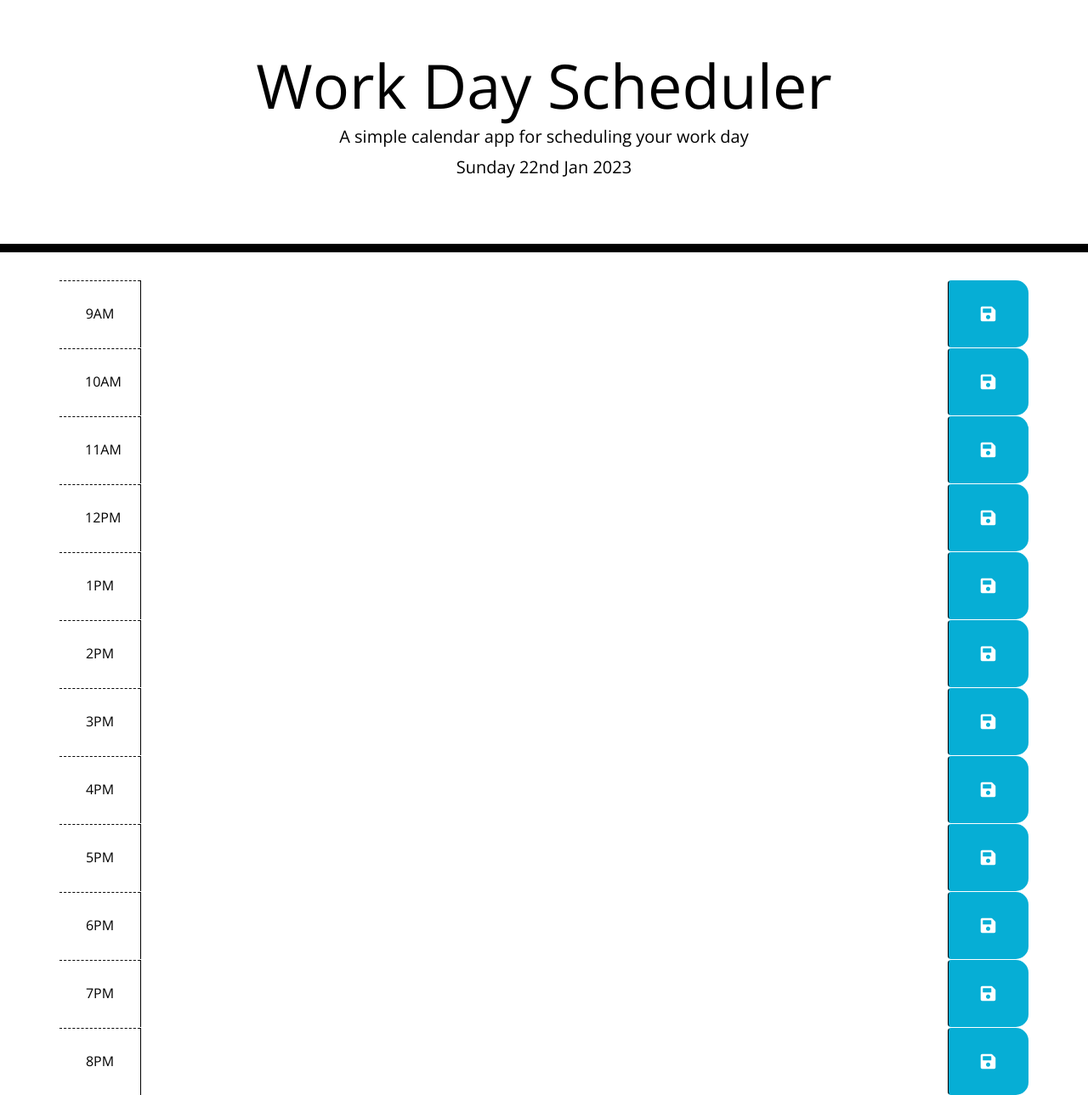
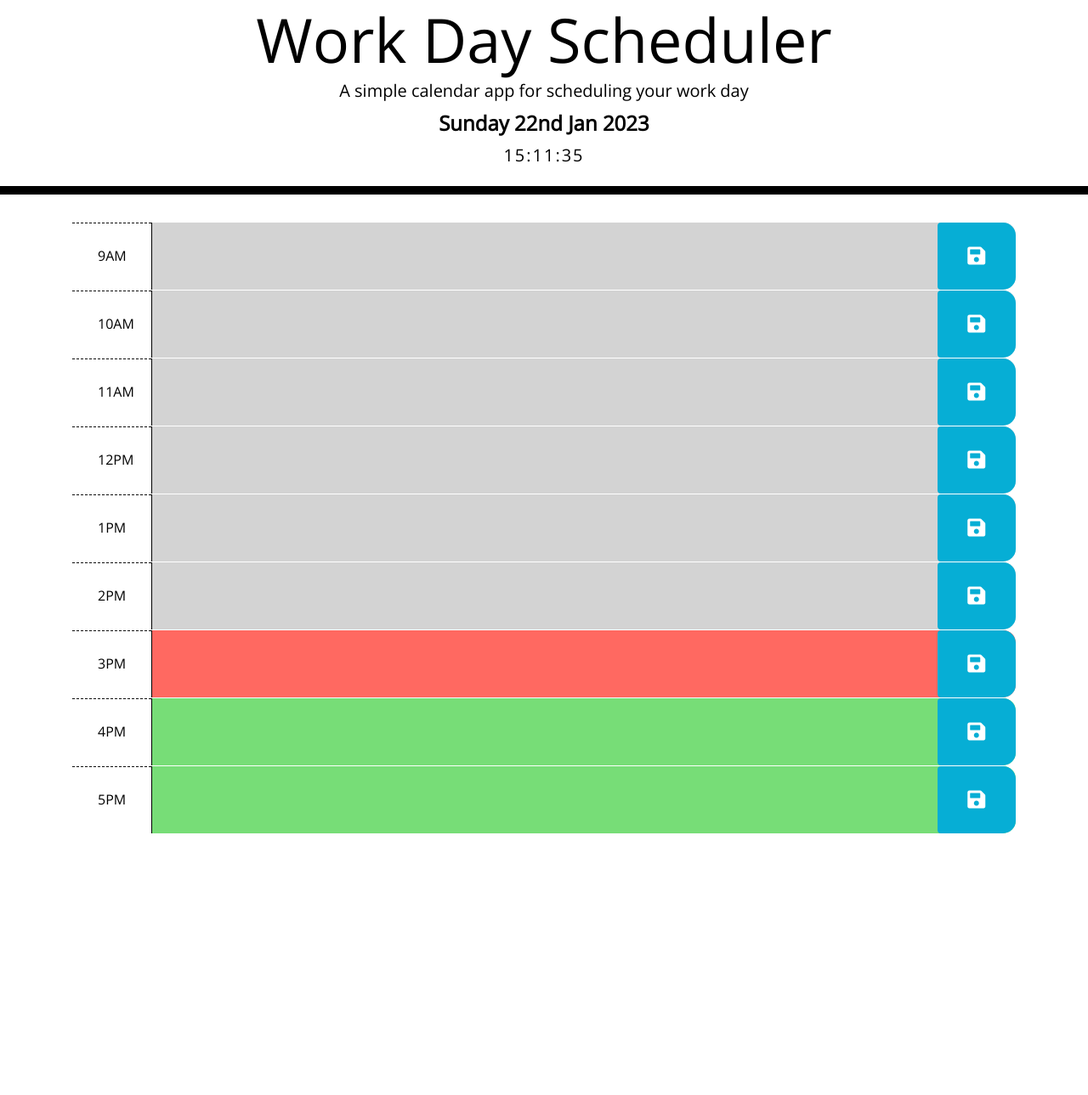
Before and after one commit to rbrd87/work-day-scheduler, a plain HTML site: page index.html in a window 1280 px wide. Shown: the part 7-1296 px from the top of the page at 85% size. After the commit the page ends 988 px from the top, so only its background shows below. Drawn offline with nearby package versions, Linux system fonts and the light colour scheme.

Commit message:
Creates a function to save the event descriptions input by the user, also created a function to retrieve said events and display on page

```diff
--- a/assets/css/style.css
+++ b/assets/css/style.css
@@ -1,3 +1,8 @@
+* {
+  margin: 0;
+  padding: 0;
+}
+
 body {
   font-family: 'Open Sans', sans-serif;
   font-size: 16px;
@@ -13,12 +18,23 @@ textarea {
   padding: 10px;
 }
 
+#currentDay {
+  font-size: 24px;
+  font-weight: 700;
+}
+
+#currentTime {
+  text-transform: uppercase;
+  letter-spacing: 2px;
+}
+
 .jumbotron {
   text-align: center;
   background-color: transparent;
   color: black;
   border-radius: 0;
   border-bottom: 10px solid black;
+  padding: 10px;
 }
 
 .description {
@@ -28,6 +44,7 @@ textarea {
 .time-block {
   text-align: center;
   border-radius: 15px;
+  margin: 0 auto;
 }
 
 .row {
@@ -62,16 +79,15 @@ textarea {
 }
 
 .saveBtn {
-  font-size: 20px;
-  border-left: 1px solid black;
+  font-size: 18px;
+  background-color: #06aed5;
   border-top-right-radius: 15px;
   border-bottom-right-radius: 15px;
-  background-color: #06aed5;
   color: white;
 }
 
 .saveBtn:hover {
-  font-size: 26px;
+  font-size: 24px;
   transition: all 0.2s ease-in-out;
 }
 
--- a/assets/js/script.js
+++ b/assets/js/script.js
@@ -1,5 +1,8 @@
 // Moment JS for the date in the jumbrotron
-$("#currentDay").text(moment().format("dddd Do MMM YYYY"));
+setInterval(function () {
+    $("#currentDay").text(moment().format("dddd Do MMM YYYY"))
+    $("#currentTime").text(moment().format("HH:mm:ss"));
+}, 1000);
 
 function timeBlockState() {
     // Gets the current hour and data index of the hours timeblock store them in variables
@@ -20,3 +23,34 @@ function timeBlockState() {
         }
     }
 }
+
+// Setting an on click function for the saveBtn
+$('.saveBtn').on('click', function () {
+    // Using 'this' gets the siblings of the saveBtn, (the div containing the hour and the textarea for the description)
+    // Saves the text with the class .hour into a variable called eventTime
+    var eventTime = $(this).siblings('.hour').text()
+    // Saves the text value of the users text entered in the textarea to a variable called eventDescription
+    var eventDescription = $(this).siblings('.description').val()
+    // Using the above variables, I am able to save the items into an object in local storage
+    localStorage.setItem(eventTime, eventDescription)
+    console.log(localStorage)
+}
+)
+
+// Created a function to retrieve the saved items in local storage and display them in the right hour blocks
+function retrieveEvent() {
+    // The function targets the .hour class and will perform the function 'for each' hour
+    $('.hour').each(function () {
+        // First of all, the function will get the hour blocks label e.g 9am and store it in the variable hourBlockLabel (using 'this' as we are already targetting .hour class)
+        var hourBlockLabel = $(this).text()
+        // The function will then 'get' a key that matches the text from the hourBlockLabel variable
+        var savedTime = localStorage.getItem(hourBlockLabel)
+        // When it finds a match, the function will then target the siblings of that particular hour block and populate the field with the class .description
+        $(this).siblings('.description').val(savedTime)
+    })
+}
+
+// Calling the timeBlockState function to display the correct colours needed
+timeBlockState();
+// Calling the retrieveEvent function to display the saved events
+retrieveEvent();
--- a/index.html
+++ b/index.html
@@ -18,68 +18,54 @@
     <h1 class="display-3">Work Day Scheduler</h1>
     <p class="lead">A simple calendar app for scheduling your work day</p>
     <p id="currentDay" class="lead"></p>
+    <p id="currentTime" class="lead"></p>
   </header>
   <div class="container">
     <!-- Timeblocks go here -->
     <div class="row time-block" data-index="9">
       <div class="col-1 hour">9AM</div>
       <textarea class="col-10 description" id="9"></textarea>
-      <button class="btn saveBtn col-1"><i class="fas fa-save"></i></button>
+      <button class="btn saveBtn col-1"><i class="fas fa-save fa-lg"></i></button>
     </div>
     <div class="row time-block" data-index="10">
       <div class="col-1 hour">10AM</div>
       <textarea class="col-10 description" id="10"></textarea>
-      <button class="btn saveBtn col-1"><i class="fas fa-save"></i></button>
+      <button class="btn saveBtn col-1"><i class="fas fa-save fa-lg"></i></button>
     </div>
     <div class="row time-block" data-index="11">
       <div class="col-1 hour">11AM</div>
       <textarea class="col-10 description" id="11"></textarea>
-      <button class="btn saveBtn col-1"><i class="fas fa-save"></i></button>
+      <button class="btn saveBtn col-1"><i class="fas fa-save fa-lg"></i></button>
     </div>
     <div class="row time-block" data-index="12">
       <div class="col-1 hour">12PM</div>
       <textarea class="col-10 description" id="12"></textarea>
-      <button class="btn saveBtn col-1"><i class="fas fa-save"></i></button>
+      <button class="btn saveBtn col-1"><i class="fas fa-save fa-lg"></i></button>
     </div>
     <div class="row time-block" data-index="13">
       <div class="col-1 hour">1PM</div>
       <textarea class="col-10 description" id="10"></textarea>
-      <button class="btn saveBtn col-1"><i class="fas fa-save"></i></button>
+      <button class="btn saveBtn col-1"><i class="fas fa-save fa-lg"></i></button>
     </div>
     <div class="row time-block" data-index="14">
       <div class="col-1 hour">2PM</div>
       <textarea class="col-10 description" id="14"></textarea>
-      <button class="btn saveBtn col-1"><i class="fas fa-save"></i></button>
+      <button class="btn saveBtn col-1"><i class="fas fa-save fa-lg"></i></button>
     </div>
     <div class="row time-block" data-index="15">
       <div class="col-1 hour">3PM</div>
       <textarea class="col-10 description" id="15"></textarea>
-      <button class="btn saveBtn col-1"><i class="fas fa-save"></i></button>
+      <button class="btn saveBtn col-1"><i class="fas fa-save fa-lg"></i></button>
     </div>
     <div class="row time-block" data-index="16">
       <div class="col-1 hour">4PM</div>
       <textarea class="col-10 description" id="16"></textarea>
-      <button class="btn saveBtn col-1"><i class="fas fa-save"></i></button>
+      <button class="btn saveBtn col-1"><i class="fas fa-save fa-lg"></i></button>
     </div>
     <div class="row time-block" data-index="17">
       <div class="col-1 hour">5PM</div>
-      <textarea class="col-10 description" id="14"></textarea>
-      <button class="btn saveBtn col-1"><i class="fas fa-save"></i></button>
-    </div>
-    <div class="row time-block" data-index="18">
-      <div class="col-1 hour">6PM</div>
-      <textarea class="col-10 description" id="14"></textarea>
-      <button class="btn saveBtn col-1"><i class="fas fa-save"></i></button>
-    </div>
-    <div class="row time-block" data-index="19">
-      <div class="col-1 hour">7PM</div>
-      <textarea class="col-10 description" id="14"></textarea>
-      <button class="btn saveBtn col-1"><i class="fas fa-save"></i></button>
-    </div>
-    <div class="row time-block" data-index="20">
-      <div class="col-1 hour">8PM</div>
-      <textarea class="col-10 description" id="14"></textarea>
-      <button class="btn saveBtn col-1"><i class="fas fa-save"></i></button>
+      <textarea class="col-10 description" id="17"></textarea>
+      <button class="btn saveBtn col-1"><i class="fas fa-save fa-lg"></i></button>
     </div>
   </div>
 
```
Lines whose indentation alone changed are shown as unchanged.
